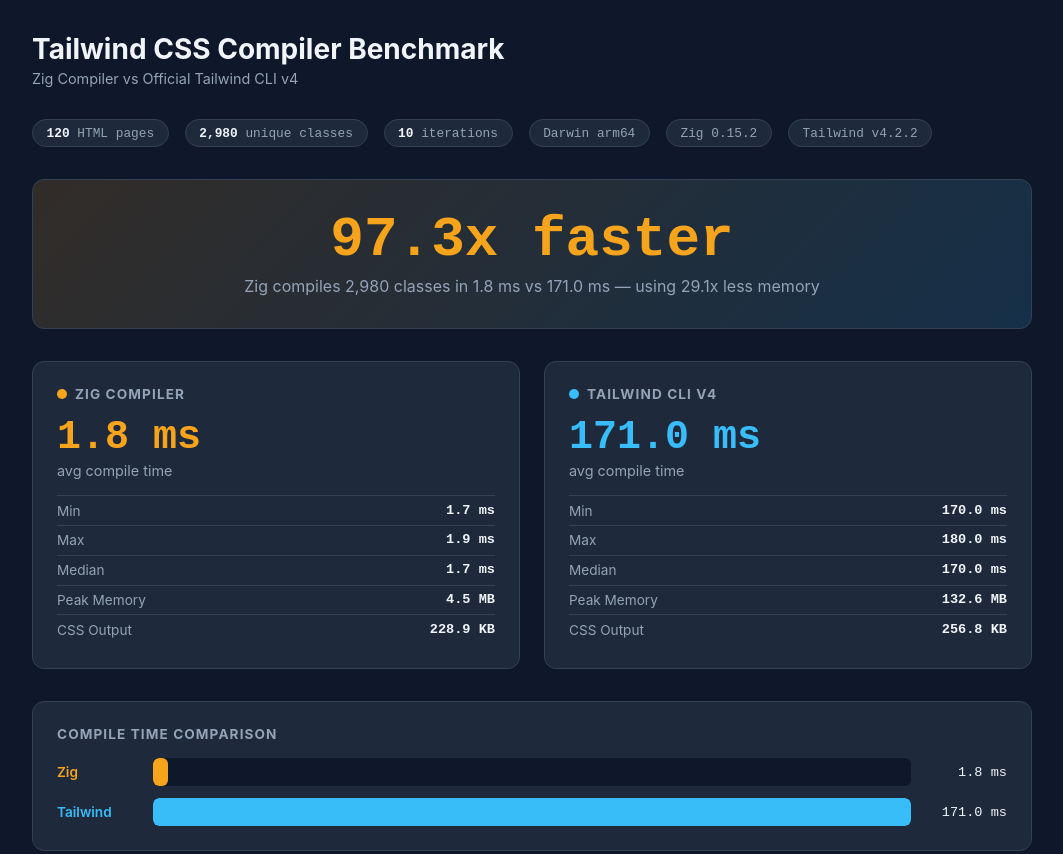
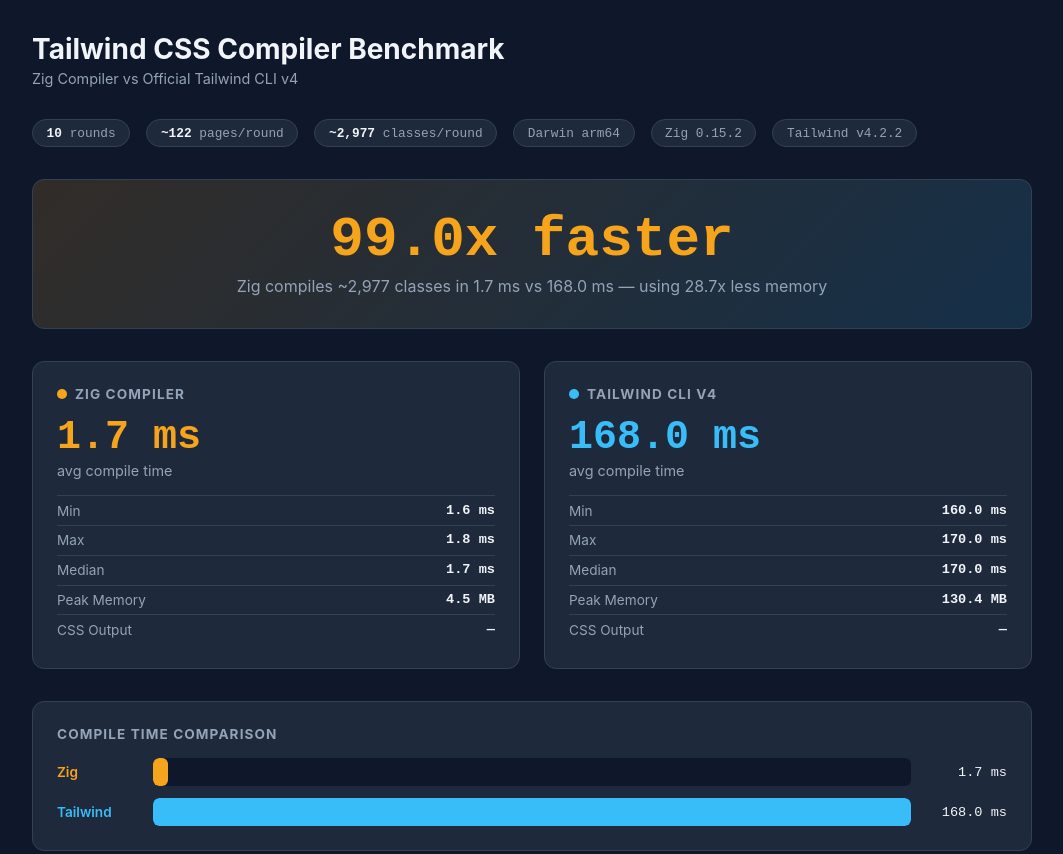
Before and after one commit to BeaconCMS/tailwind_compiler, a plain HTML site: page benchmark/results/report.html in a window 1280 px wide. Shown: the top 854 px of the page, without its empty margins (108-1171 px from the left). Drawn offline with Linux system fonts and the light colour scheme.

Commit message:
Multi-round benchmark: 10 rounds with fresh pages each
Rewrite benchmark to generate 100-150 fresh HTML pages per round with
a unique random seed, run both compilers, and aggregate results across
all 10 rounds. Update generate_pages.py to accept --seed, --pages,
--output CLI args. Update report.html for new multi-round JSON format.

Results: 10 rounds × ~122 pages × ~2,977 classes
  Zig:  1.7 ms avg (4.5 MB) — 99x faster, 29x less memory
  TW:   168 ms avg (130 MB)

```diff
--- a/benchmark/results/benchmark_results.json
+++ b/benchmark/results/benchmark_results.json
@@ -1,45 +1,38 @@
 {
   "metadata": {
-    "date": "2026-04-07T21:42:42Z",
+    "date": "2026-04-07T21:47:28Z",
     "platform": "Darwin arm64",
-    "iterations": 10,
-    "html_pages": 120,
-    "unique_candidates": 2980,
+    "rounds": 10,
+    "pages_per_round": [127,102,105,146,120,121,123,134,111,134],
+    "candidates_per_round": [2998,2937,2940,3019,2982,2976,2985,2991,2952,2994],
+    "avg_pages": 122,
+    "avg_candidates": 2977,
     "zig_version": "0.15.2",
     "tailwind_version": "4.2.2",
     "cpu": "Apple M4"
   },
   "zig_compiler": {
-    "times_seconds": [0.001896,0.001770,0.001723,0.001740,0.001739,0.001763,0.001721,0.001736,0.001741,0.001743],
-    "avg_seconds": 0.001757,
-    "min_seconds": 0.001721,
-    "max_seconds": 0.001896,
-    "median_seconds": 0.001740,
-    "avg_ms": 1.757,
-    "min_ms": 1.721,
-    "max_ms": 1.896,
-    "median_ms": 1.740,
-    "peak_rss_bytes": 4767744,
-    "peak_rss_mb": 4.54,
-    "output_size_bytes": 234392
+    "times_ms": [1.641,1.578,1.622,1.673,1.788,1.726,1.736,1.726,1.685,1.787],
+    "avg_ms": 1.696,
+    "min_ms": 1.578,
+    "max_ms": 1.788,
+    "median_ms": 1.685,
+    "rss_bytes_per_round": [4767744,4734976,4751360,4767744,4767744,4767744,4767744,4767744,4734976,4767744],
+    "avg_rss_bytes": 4759552,
+    "avg_rss_mb": 4.53
   },
   "tailwind_cli": {
-    "times_seconds": [0.170000,0.170000,0.170000,0.170000,0.170000,0.170000,0.180000,0.170000,0.170000,0.170000],
-    "avg_seconds": 0.171000,
-    "min_seconds": 0.170000,
-    "max_seconds": 0.180000,
-    "median_seconds": 0.170000,
-    "avg_ms": 171.000,
-    "min_ms": 170,
-    "max_ms": 180,
+    "times_ms": [160,160,170,170,170,170,170,170,170,170],
+    "avg_ms": 168.000,
+    "min_ms": 160,
+    "max_ms": 170,
     "median_ms": 170,
-    "peak_rss_bytes": 139083776,
-    "peak_rss_mb": 132.64,
-    "output_size_bytes": 262984
+    "rss_bytes_per_round": [136101888,137920512,135938048,136118272,136822784,136658944,137560064,137347072,136462336,136609792],
+    "avg_rss_bytes": 136753971,
+    "avg_rss_mb": 130.41
   },
   "comparison": {
-    "speedup_factor": 97.3,
-    "memory_ratio": 29.1,
-    "zig_output_smaller_by_bytes": 28592
+    "speedup_factor": 99.0,
+    "memory_ratio": 28.7
   }
 }
--- a/benchmark/results/report.html
+++ b/benchmark/results/report.html
@@ -295,9 +295,9 @@ async function load() {
   // Meta pills
   const meta = document.getElementById('meta');
   const pills = [
-    `<strong>${m.html_pages}</strong> HTML pages`,
-    `<strong>${m.unique_candidates.toLocaleString()}</strong> unique classes`,
-    `<strong>${m.iterations}</strong> iterations`,
+    `<strong>${m.rounds}</strong> rounds`,
+    `<strong>~${m.avg_pages}</strong> pages/round`,
+    `<strong>~${m.avg_candidates.toLocaleString()}</strong> classes/round`,
     `${m.platform}`,
     `Zig ${m.zig_version}`,
     `Tailwind v${m.tailwind_version}`,
@@ -308,57 +308,55 @@ async function load() {
   const speedup = c.speedup_factor;
   document.getElementById('speedup').textContent = speedup.toFixed(1) + 'x faster';
   document.getElementById('speedup-desc').textContent =
-    `Zig compiles ${m.unique_candidates.toLocaleString()} classes in ${fmtTime(z.avg_seconds)} vs ${fmtTime(t.avg_seconds)} — using ${c.memory_ratio.toFixed(1)}x less memory`;
+    `Zig compiles ~${m.avg_candidates.toLocaleString()} classes in ${fmtMs(z.avg_ms)} vs ${fmtMs(t.avg_ms)} — using ${c.memory_ratio.toFixed(1)}x less memory`;
 
   // Zig card
-  document.getElementById('zig-time').textContent = fmtTime(z.avg_seconds);
-  document.getElementById('zig-min').textContent = fmtTime(z.min_seconds);
-  document.getElementById('zig-max').textContent = fmtTime(z.max_seconds);
-  document.getElementById('zig-median').textContent = fmtTime(z.median_seconds);
-  document.getElementById('zig-mem').textContent = z.peak_rss_mb.toFixed(1) + ' MB';
-  document.getElementById('zig-css').textContent = fmtBytes(z.output_size_bytes);
+  document.getElementById('zig-time').textContent = fmtMs(z.avg_ms);
+  document.getElementById('zig-min').textContent = fmtMs(z.min_ms);
+  document.getElementById('zig-max').textContent = fmtMs(z.max_ms);
+  document.getElementById('zig-median').textContent = fmtMs(z.median_ms);
+  document.getElementById('zig-mem').textContent = z.avg_rss_mb.toFixed(1) + ' MB';
+  document.getElementById('zig-css').textContent = '—';
 
   // TW card
-  document.getElementById('tw-time').textContent = fmtTime(t.avg_seconds);
-  document.getElementById('tw-min').textContent = fmtTime(t.min_seconds);
-  document.getElementById('tw-max').textContent = fmtTime(t.max_seconds);
-  document.getElementById('tw-median').textContent = fmtTime(t.median_seconds);
-  document.getElementById('tw-mem').textContent = t.peak_rss_mb.toFixed(1) + ' MB';
-  document.getElementById('tw-css').textContent = fmtBytes(t.output_size_bytes);
+  document.getElementById('tw-time').textContent = fmtMs(t.avg_ms);
+  document.getElementById('tw-min').textContent = fmtMs(t.min_ms);
+  document.getElementById('tw-max').textContent = fmtMs(t.max_ms);
+  document.getElementById('tw-median').textContent = fmtMs(t.median_ms);
+  document.getElementById('tw-mem').textContent = t.avg_rss_mb.toFixed(1) + ' MB';
+  document.getElementById('tw-css').textContent = '—';
 
   // Time bars
-  const maxTime = Math.max(z.avg_seconds, t.avg_seconds);
-  setBar('bar-zig-time', z.avg_seconds / maxTime * 100, fmtTime(z.avg_seconds));
-  setBar('bar-tw-time', t.avg_seconds / maxTime * 100, fmtTime(t.avg_seconds));
+  const maxTime = Math.max(z.avg_ms, t.avg_ms);
+  setBar('bar-zig-time', z.avg_ms / maxTime * 100, fmtMs(z.avg_ms));
+  setBar('bar-tw-time', t.avg_ms / maxTime * 100, fmtMs(t.avg_ms));
 
   // Memory bars
-  const maxMem = Math.max(z.peak_rss_mb, t.peak_rss_mb);
-  setBar('bar-zig-mem', z.peak_rss_mb / maxMem * 100, z.peak_rss_mb.toFixed(1) + ' MB');
-  setBar('bar-tw-mem', t.peak_rss_mb / maxMem * 100, t.peak_rss_mb.toFixed(1) + ' MB');
+  const maxMem = Math.max(z.avg_rss_mb, t.avg_rss_mb);
+  setBar('bar-zig-mem', z.avg_rss_mb / maxMem * 100, z.avg_rss_mb.toFixed(1) + ' MB');
+  setBar('bar-tw-mem', t.avg_rss_mb / maxMem * 100, t.avg_rss_mb.toFixed(1) + ' MB');
 
-  // CSS size bars
-  const maxCSS = Math.max(z.output_size_bytes, t.output_size_bytes);
-  setBar('bar-zig-css', z.output_size_bytes / maxCSS * 100, fmtBytes(z.output_size_bytes));
-  setBar('bar-tw-css', t.output_size_bytes / maxCSS * 100, fmtBytes(t.output_size_bytes));
+  // CSS size bars — hide since we don't track per-round
+  document.querySelectorAll('.chart-section')[2].style.display = 'none';
 
-  // Run chart
+  // Run chart — per-round times
   const chart = document.getElementById('run-chart');
-  const allTimes = [...z.times_seconds, ...t.times_seconds];
+  const allTimes = [...z.times_ms, ...t.times_ms];
   const maxRun = Math.max(...allTimes);
 
-  for (let i = 0; i < z.times_seconds.length; i++) {
+  for (let i = 0; i < z.times_ms.length; i++) {
     const group = document.createElement('div');
     group.className = 'run-group';
 
     const zigBar = document.createElement('div');
     zigBar.className = 'run-bar zig';
-    zigBar.style.height = (z.times_seconds[i] / maxRun * 180) + 'px';
-    zigBar.title = `Zig run ${i+1}: ${fmtTime(z.times_seconds[i])}`;
+    zigBar.style.height = (z.times_ms[i] / maxRun * 180) + 'px';
+    zigBar.title = `Zig round ${i+1}: ${fmtMs(z.times_ms[i])} (${m.pages_per_round[i]} pages, ${m.candidates_per_round[i]} classes)`;
 
     const twBar = document.createElement('div');
     twBar.className = 'run-bar tw';
-    twBar.style.height = (t.times_seconds[i] / maxRun * 180) + 'px';
-    twBar.title = `TW run ${i+1}: ${fmtTime(t.times_seconds[i])}`;
+    twBar.style.height = (t.times_ms[i] / maxRun * 180) + 'px';
+    twBar.title = `TW round ${i+1}: ${fmtMs(t.times_ms[i])} (${m.pages_per_round[i]} pages, ${m.candidates_per_round[i]} classes)`;
 
     group.appendChild(zigBar);
     group.appendChild(twBar);
@@ -368,6 +366,12 @@ async function load() {
   // Footer
   document.getElementById('footer').textContent =
     `Benchmark run on ${m.date} — ${m.cpu}`;
+}
+
+function fmtMs(ms) {
+  if (ms < 1) return (ms * 1000).toFixed(0) + ' \u00b5s';
+  if (ms < 1000) return ms.toFixed(1) + ' ms';
+  return (ms / 1000).toFixed(2) + ' s';
 }
 
 function fmtTime(s) {
```
Also changed, not shown: 2 other files.
